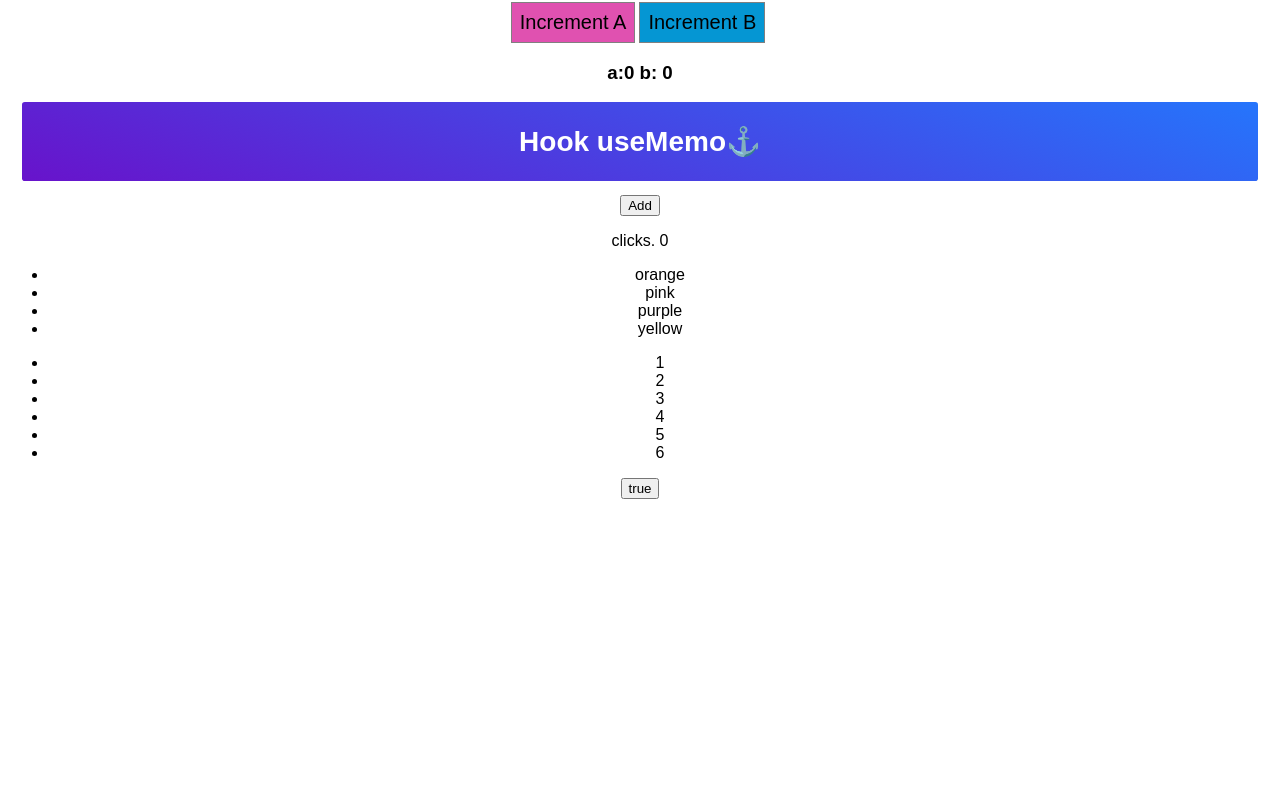
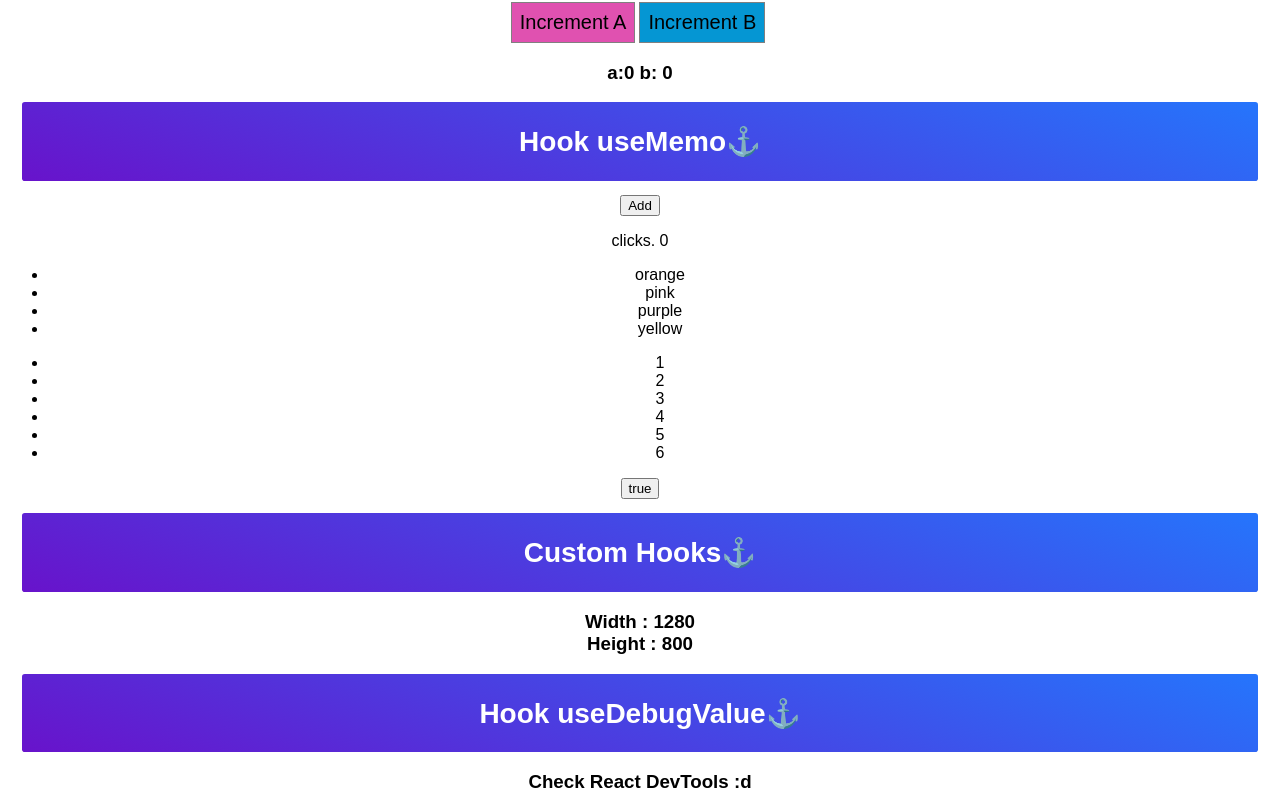
Before and after one commit to josh231101/REACT-COLLEGE, a React (Create React App) app: page / in a window 1280 px wide. Shown: the part 3051-3863 px from the top of the page. Before the commit the page ends 3558 px from the top, so only its background shows below. Built offline with nearby package versions, Linux system fonts and the light colour scheme; no server answers.

Commit message:
Create custom hooks, understanding useDebugValue

```diff
--- /dev/null
+++ b/src/Sections/12/CustomHooks/index.js
@@ -0,0 +1,35 @@
+import React, { useEffect, useMemo, useState } from "react";
+import Header from "../Header";
+
+const useSizes = () => {
+  const [width, setWidth] = useState(window.innerWidth);
+  const [height, setHeight] = useState(window.innerHeight);
+
+  const handleResize = () => {
+    setWidth(window.innerWidth);
+    setHeight(window.innerHeight);
+  };
+
+  useEffect(() => {
+    window.addEventListener("resize", handleResize);
+    return () => {
+      window.removeEventListener("resize", handleResize);
+    };
+  }, []);
+
+  return [width, height];
+};
+
+const CustomHooks = () => {
+  const [width, height] = useSizes();
+  return (
+    <>
+      <Header title="Custom Hooks" />
+      <h3>
+        Width : {width} <br />
+        Height : {height}
+      </h3>
+    </>
+  );
+};
+export default CustomHooks;
--- /dev/null
+++ b/src/Sections/12/UseDebugValueHook/index.js
@@ -0,0 +1,34 @@
+import React, { useDebugValue, useEffect, useMemo, useState } from "react";
+import Header from "../Header";
+
+const useSizes = () => {
+  const [width, setWidth] = useState(window.innerWidth);
+  const [height, setHeight] = useState(window.innerHeight);
+
+  useDebugValue("PrimerHook");
+
+  const handleResize = () => {
+    setWidth(window.innerWidth);
+    setHeight(window.innerHeight);
+  };
+
+  useEffect(() => {
+    window.addEventListener("resize", handleResize);
+    return () => {
+      window.removeEventListener("resize", handleResize);
+    };
+  }, []);
+
+  return [width, height];
+};
+
+const UseDebugValueHook = () => {
+  const [width, height] = useSizes();
+  return (
+    <>
+      <Header title="Hook useDebugValue" />
+      <h3>Check React DevTools :d</h3>
+    </>
+  );
+};
+export default UseDebugValueHook;
--- a/src/Sections/12/index.js
+++ b/src/Sections/12/index.js
@@ -1,8 +1,10 @@
 import UseStateHook from "../12/UseStateHook";
 import CombiningHooks from "./CombiningHooks";
+import CustomHooks from "./CustomHooks";
 import ReactMemo from "./ReactMemo";
 import UseCallbackHook from "./UseCallbackHook";
 import UseContextHook from "./UseContextHook";
+import UseDebugValueHook from "./UseDebugValueHook";
 import UseEffectHook from "./UseEffectHook";
 import UseImperativeHandleHook from "./UseImperativeHandleHook";
 import UseLayoutEffectHook from "./UseLayoutEffectHook";
@@ -27,6 +29,8 @@ const Hooks = () => {
       <ReactMemo />
       <UseCallbackHook />
       <UseMemoHook />
+      <CustomHooks />
+      <UseDebugValueHook />
     </div>
   );
 };
```
